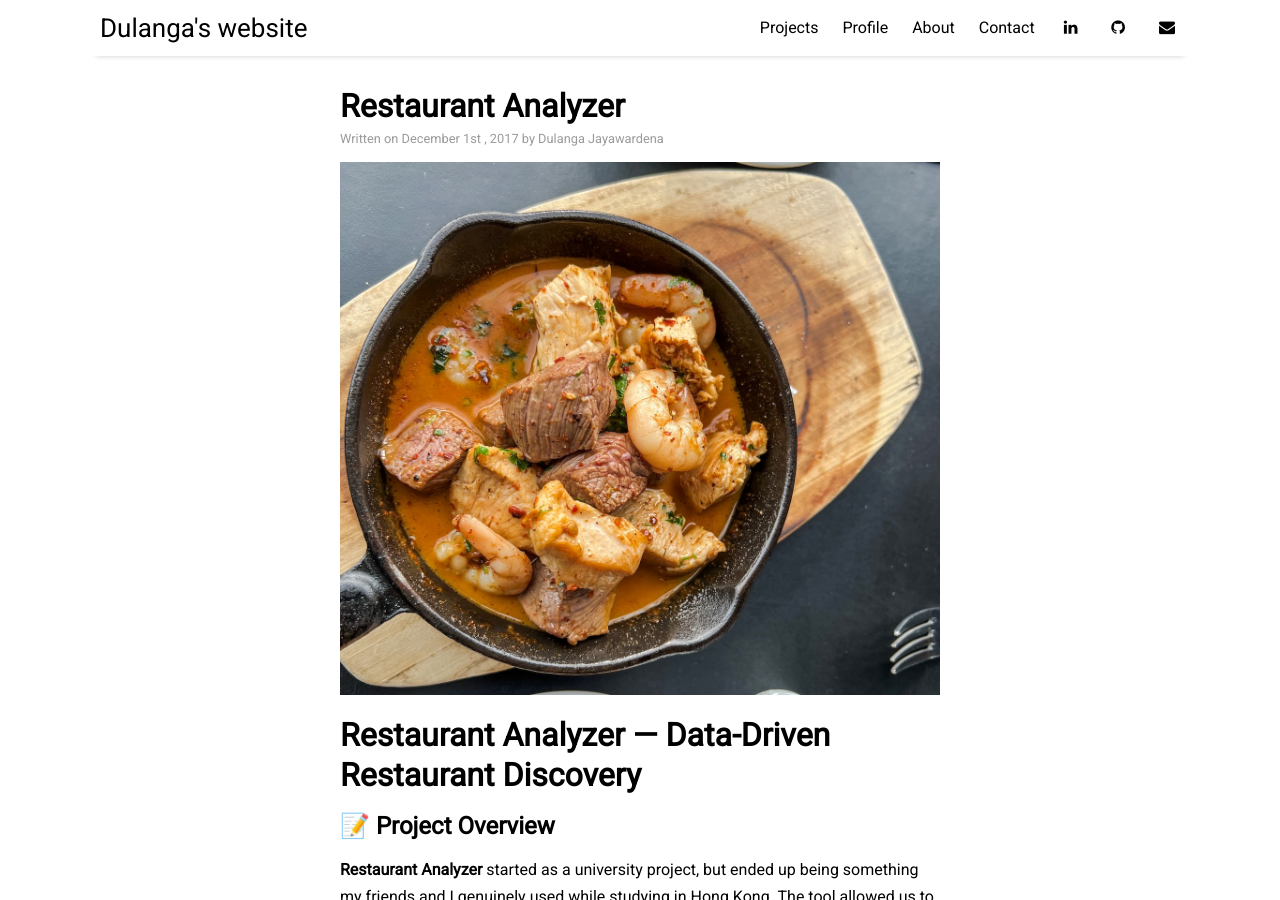
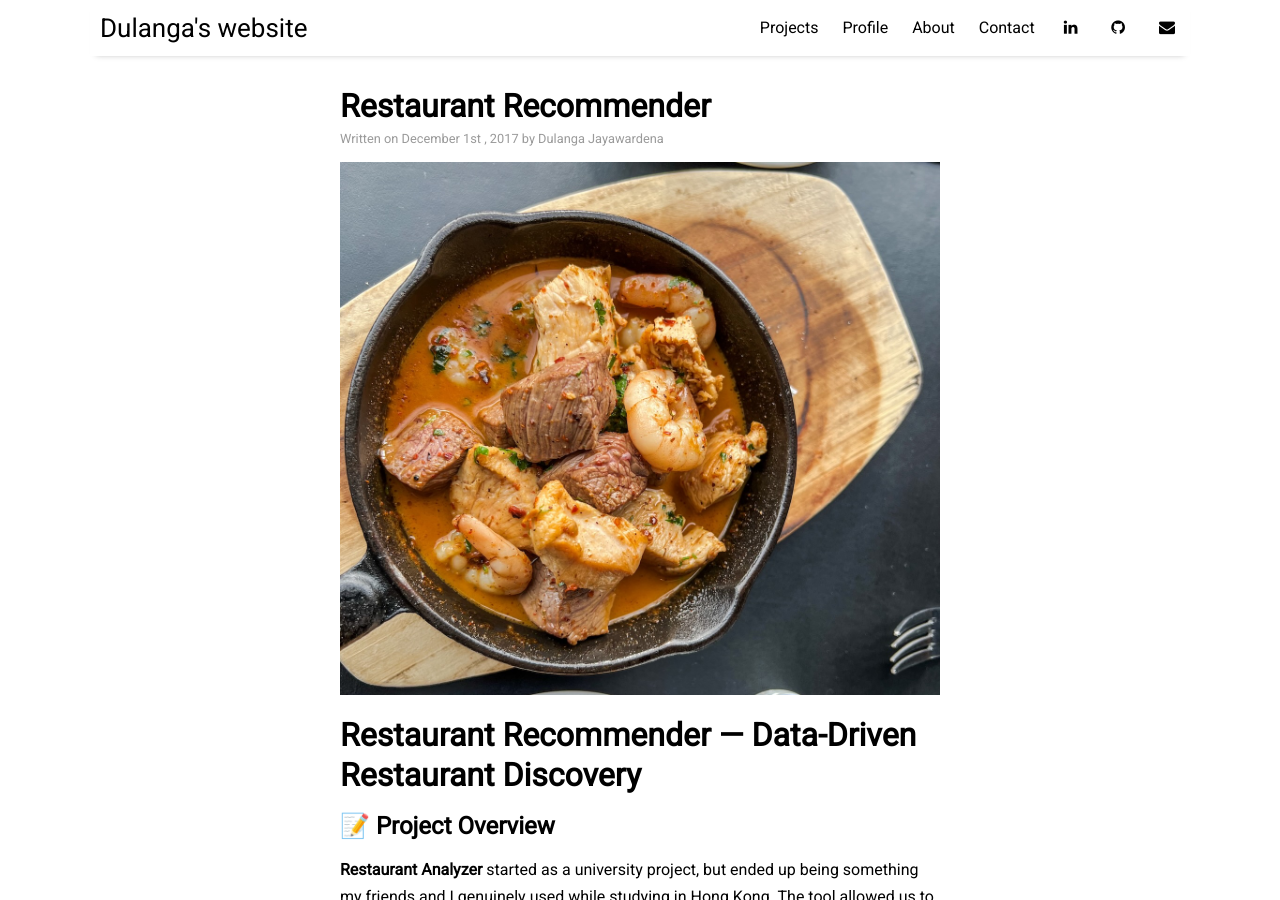
Before and after one commit to dulangaj/dulangaj.github.io, a Jekyll site: the page built from _posts/2017-12-01-restaurant-recommender.md, in a window 1280 px wide and 900 px high. Built offline with Jekyll 4.4.1, drawn with Linux system fonts in a browser that asks for light colours; nearby versions of some CDN libraries.

Commit message:
Fixed linking

```diff
--- a/_config.yml
+++ b/_config.yml
@@ -6,7 +6,7 @@
 # Build settings
 markdown:            kramdown
 highlighter:         rouge
-permalink:           /:title
+permalink:           /:title/
 plugins:             [jekyll-paginate, jekyll-sitemap, jekyll-feed, jekyll-seo-tag]
 
 # Customise atom feed settings (this is where Jekyll-Feed gets configuration information)
--- a/_posts/2017-12-01-restaurant-analyzer.md
+++ b/_posts/2017-12-01-restaurant-recommender.md
@@ -1,13 +1,13 @@
 ---
 layout: post
-title: "Restaurant Analyzer"
+title: "Restaurant Recommender"
 author: "Dulanga Jayawardena"
 categories: projects
 tags: [projects, python]
 image: pilpil.jpeg
 ---
 
-# Restaurant Analyzer — Data-Driven Restaurant Discovery
+# Restaurant Recommender — Data-Driven Restaurant Discovery
 
 ## 📝 Project Overview
 
```
Also changed, not shown: _posts/2018-12-01-dartmouth-engineering-exchange.md (renamed from _posts/2018-12-01-dartmouth.md, +1 -1 lines), _posts/2020-06-30-cuhk-systems-engineering.md (renamed from _posts/2020-06-30-cuhk.md, +2 -2 lines), _posts/2015-07-31-elizabeth-moir.md (renamed from _posts/2015-07-31-moir.md), _posts/2018-12-01-wearable-safety-backpack.md (renamed from _posts/2018-12-01-litpak.md), _posts/2020-05-31-social-network-opinion-dynamics.md (renamed from _posts/2020-05-31-opinion-dynamics.md).
